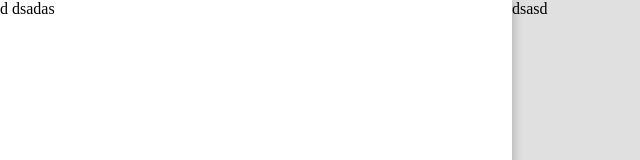
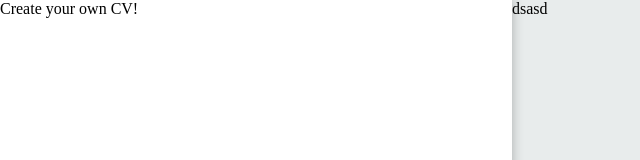
Before and after one commit to Kili196/CV-Generator, a React (Vite) app: page / in a window 1280 px wide. Shown: the top 160 px of the page, without its empty margins (0-640 px from the left). Built offline with nearby package versions, Linux system fonts and the light colour scheme.

Commit message:
changed main background color

```diff
--- a/src/App.jsx
+++ b/src/App.jsx
@@ -9,7 +9,9 @@ function App() {
   return (
 
     <div className="container">
-      <div className="form-section">d dsadas </div>
+      <div className="form-section">
+        <header> Create your own CV!</header>
+      </div>
       <div className="cv-view"> dsasd </div>
     </div>
 
--- a/src/styles/App.css
+++ b/src/styles/App.css
@@ -1,5 +1,5 @@
 :root {
-  --main-backgroundColor: #e0e0e0;
+  --main-backgroundColor: #e8ecec;
 
   --form-width: 40vw;
 }
```
